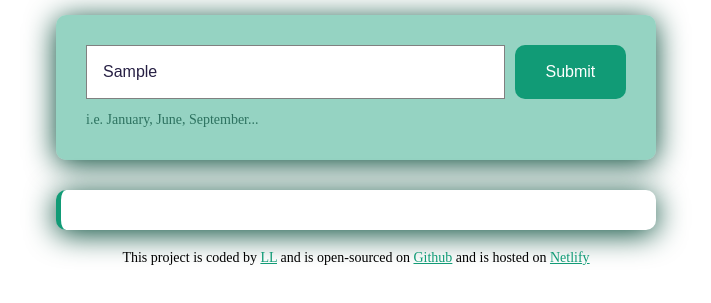
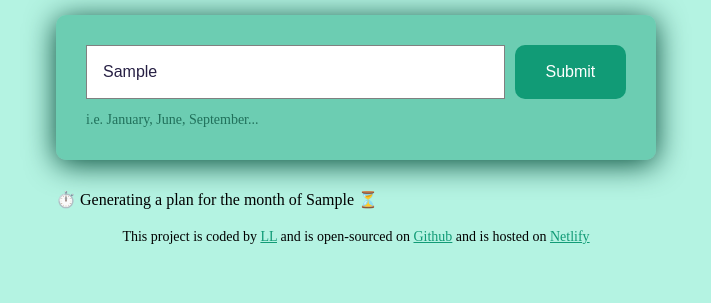
Before and after one commit to Zwergli1/mountain-garden-planner, a plain HTML site: page index.html in a window 1280 px wide. Both pictures are taken after typing "Sample" into the empty fields and a click on the input 854 px from the left and 261 px from the top of the page. Shown: the part 189-492 px from the top of the page, without its empty margins (284-995 px from the left). Drawn offline with nearby package versions, Linux system fonts and the light colour scheme; no server answers.

Commit message:
Improved UX

```diff
--- a/index.html
+++ b/index.html
@@ -30,7 +30,7 @@
           <div class="hint">i.e. January, June, September...</div>
         </div>
       </main>
-      <div class="monthly-plan hidden" id="plan"></div>
+      <div class="plan hidden" id="plan"></div>
       <footer>
         This project is coded by
         <a
--- a/src/index.js
+++ b/src/index.js
@@ -16,9 +16,9 @@ function generatePlan(event) {
   let prompt = `Generate a list of advices on what to do in the garden in the month of ${monthInput.value}.`;
   let apiUrl = `https://api.shecodes.io/ai/v1/generate?prompt=${prompt}&context=${context}&key=${apiKey}`;
 
-  let planElement = document.querySelector("#monthly-plan");
+  let planElement = document.querySelector("#plan");
   planElement.classList.remove("hidden");
-  planElement.innerHTML = `⏱️ Generating a plan for the month of ${monthInput.value} ⏳`;
+  planElement.innerHTML = `<div class="generating">⏱️ Generating a plan for the month of ${monthInput.value} ⏳</div>`;
 
   axios.get(apiUrl).then(displayMonthlyPlan);
 }
--- a/src/style.css
+++ b/src/style.css
@@ -1,10 +1,10 @@
 a {
   color: rgb(17, 155, 118);
 }
+
 body {
-  background: rgb(180, 243, 226)
-  font-family: "Franklin Gothic Medium", "Arial Narrow", Arial, sans-serif;
-  height: 100vh; /* makes the body fill the whole height of the viewport */
+  background: rgb(180, 243, 226);
+  height: 100vh;
   margin: 0;
 }
 
@@ -48,7 +48,7 @@ header {
 }
 
 .hidden {
-    display: hidden;
+  display: none;
 }
 
 .input {
@@ -79,7 +79,6 @@ header {
   padding: 20px;
 }
 
-
 .submit-button {
   background-color: rgb(17, 155, 118);
   border: none;
@@ -90,3 +89,18 @@ header {
   padding: 10px 20px;
   width: 120px;
 }
+
+.generating {
+  animation: blink-animation 1s steps(5, start) infinite;
+}
+
+@keyframes blink-animation {
+  to {
+    visibility: hidden;
+  }
+}
+@-webkit-keyframes blink-animation {
+  to {
+    visibility: hidden;
+  }
+}
```
Lines whose indentation alone changed are shown as unchanged.
